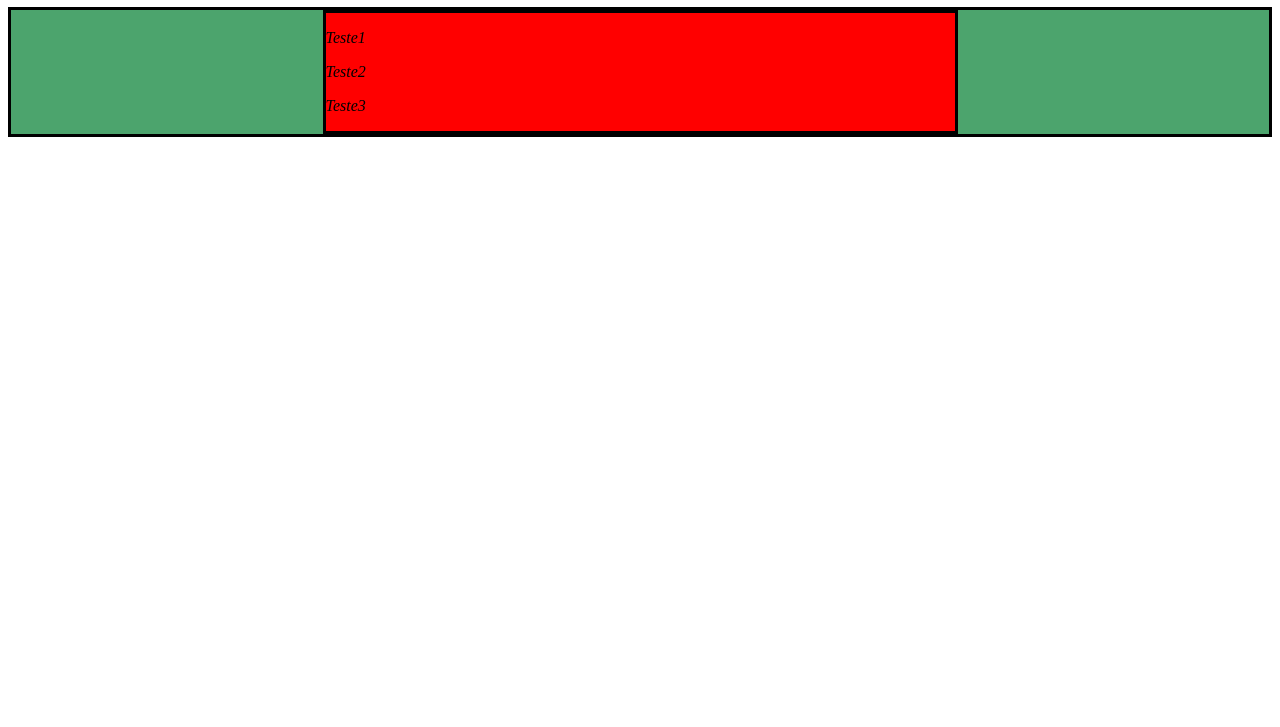
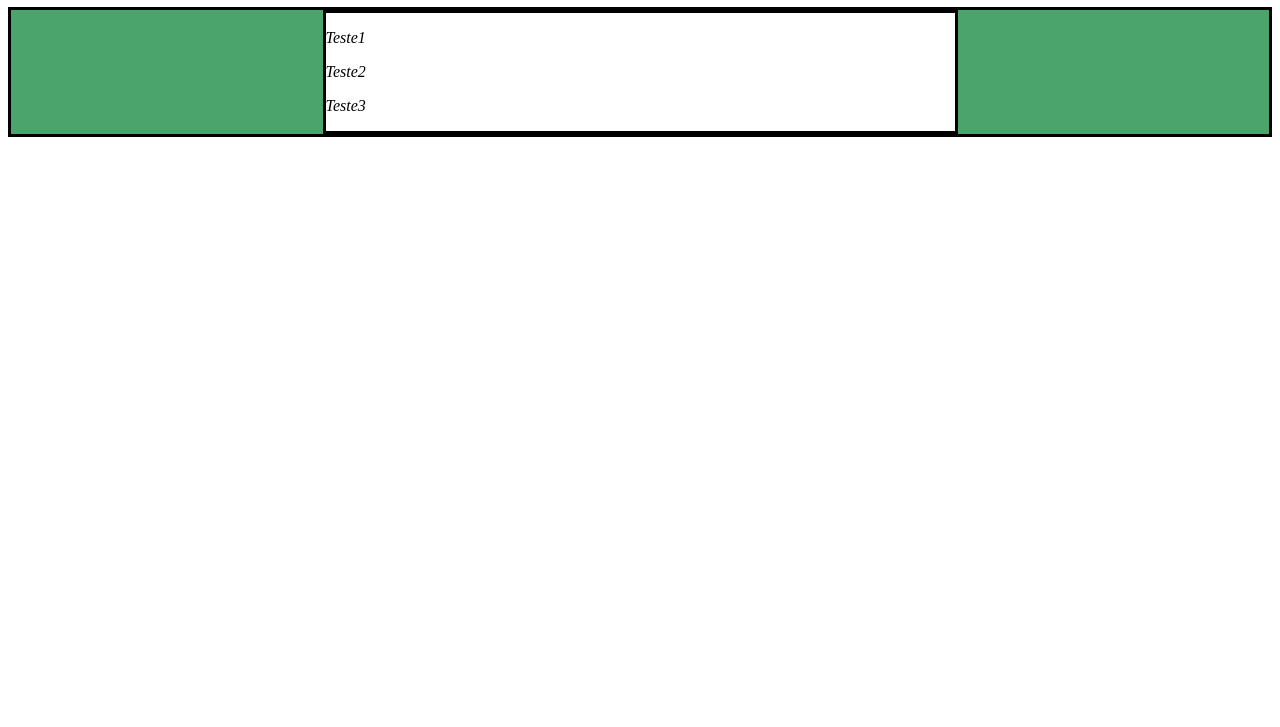
Before and after one commit to nalumelo/revisao-trybe, a plain HTML site: page ex51/exs51.html in a window 1280 px wide. Shown: the part 73-800 px from the top of the page. Drawn offline with Linux system fonts and the light colour scheme.

Commit message:
Muda cor do quadrado vermelho pra branco

```diff
--- a/ex51/exs51.html
+++ b/ex51/exs51.html
@@ -49,7 +49,7 @@
         - document.getElementsByTagName()
  -Crie uma função que mude o texto na tag <p> para uma descrição de como você se vê daqui a 2 anos. (Não gaste tempo pensando no texto e sim realizando o exercício)
  -Crie uma função que mude a cor do quadrado amarelo para o verde da Trybe (rgb(76,164,109)).
- Crie uma função que mude a cor do quadrado vermelho para branco.
+ -Crie uma função que mude a cor do quadrado vermelho para branco.
  Crie uma função que corrija o texto da tag <h1>.
  Crie uma função que modifique todo o texto da tag <p> para maiúsculo.
  Crie uma função que exiba o conteúdo de todas as tags <p> no console.
@@ -59,6 +59,8 @@
         document.getElementsByTagName('p')[2].innerHTML = 'Teste3';
 
         document.getElementsByClassName('main-content')[0].style.backgroundColor = 'rgb(76,164,109)';
+
+        document.getElementsByClassName('center-content')[0].style.backgroundColor = 'white';
     </script>
   </body>
 </html>
```
